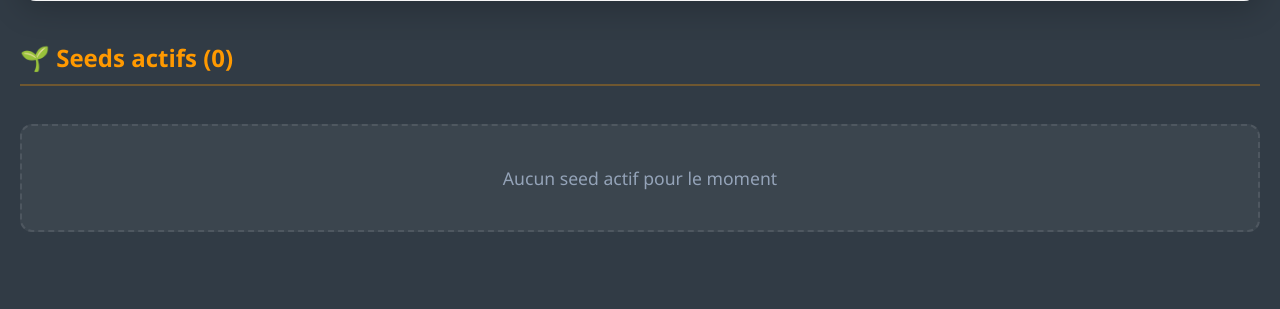
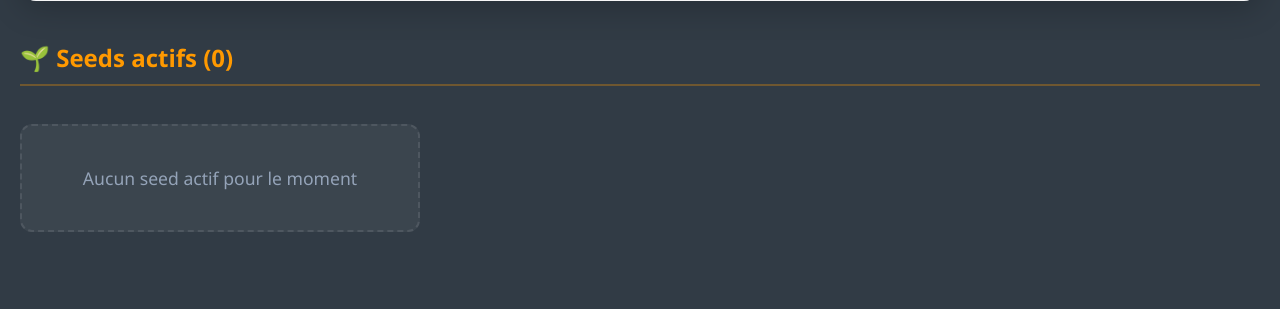
Before and after one commit to Lulaley/Plex-Service, a Flask app: template templates/seed.html in a window 1280 px wide. Shown: the part 883-1192 px from the top of the page. Run offline with Flask 3, Linux system fonts and the light colour scheme; the template is opened without the code that fills it, so the values that code supplies are empty; parts of the project's set-up code (start-up, migrations or seed data) failed here and were passed over.

Commit message:
Modification de la mise en page du conteneur de graines pour utiliser une grille réactive avec des colonnes dynamiques.

```diff
--- a/static/css/seed.css
+++ b/static/css/seed.css
@@ -147,7 +147,7 @@ input[type="file"]:focus {
 
 #seeds-container {
     display: grid;
-    grid-template-columns: 1fr;
+    grid-template-columns: repeat(auto-fill, minmax(300px, 1fr));
     gap: 20px;
     box-sizing: border-box;
     width: 100%;
```
